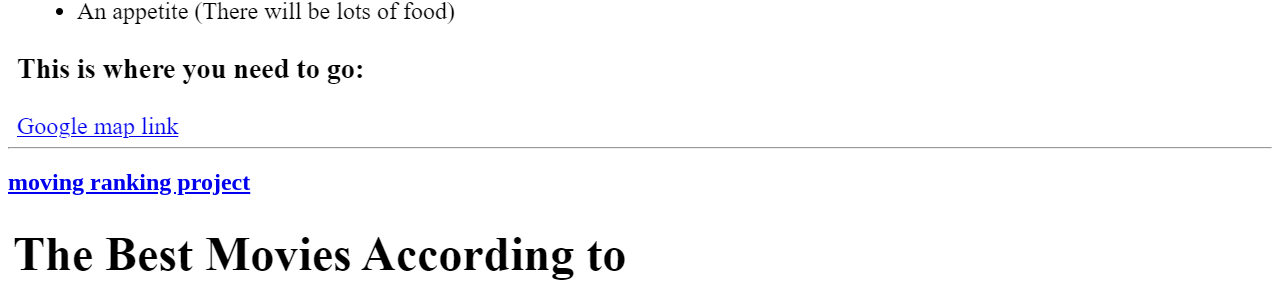
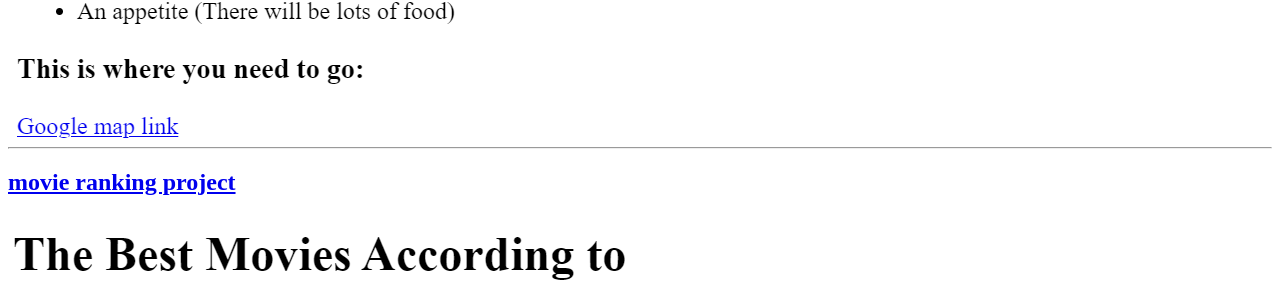
Before and after one commit to starrypaw3002/html-portfolio, a plain HTML site: page index.html in a window 1280 px wide. Shown: the part 994-1276 px from the top of the page. Drawn offline with Linux system fonts and the light colour scheme.

Commit message:
index.html

```diff
--- a/index.html
+++ b/index.html
@@ -35,7 +35,7 @@ https://developer.mozilla.org/en-US/docs/Web/HTML/Element/img#attr-height -->
 <img src="./assets/images/birthday project image.png">
 <hr>
 <a href="http://127.0.0.1:3000/public/movie-ranking.html" >
-    <h2>moving ranking project</h2>
+    <h2>movie ranking project</h2>
     <img src="./assets/images/movie ranking project.png" >
 </a>
 <a href="http://127.0.0.1:3000/public/contact.html" >
```
